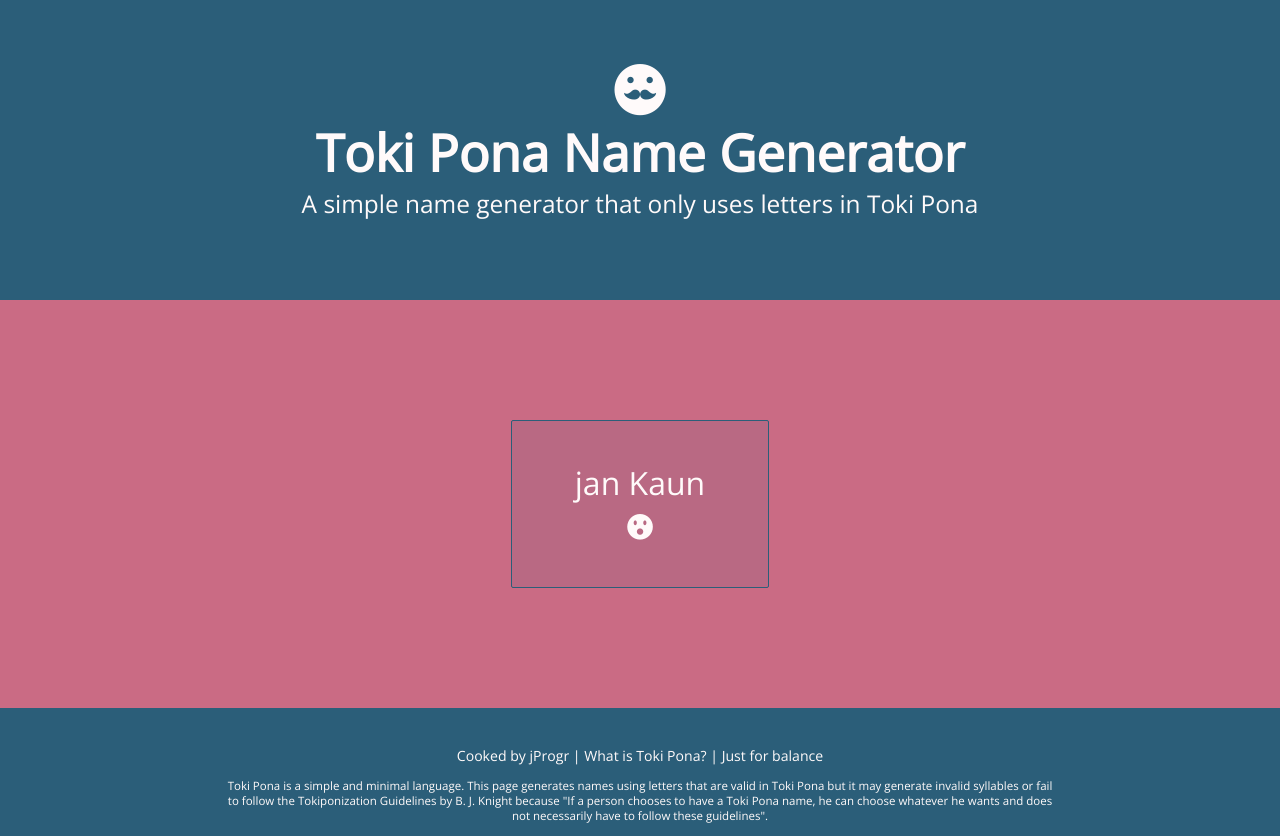
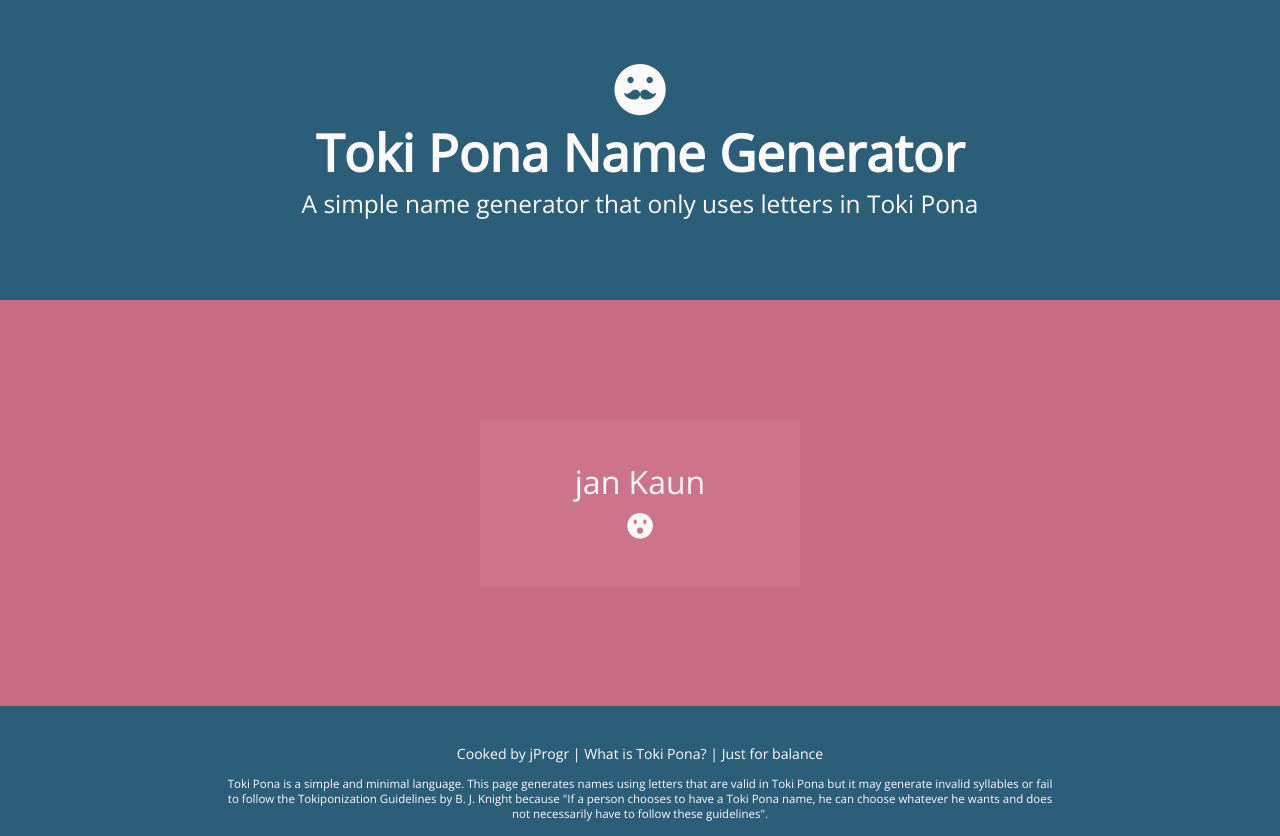
Before and after one commit to jProgr/toki-pona-name-gen, a plain HTML site: page index.html in a window 1280 px wide. Drawn offline with nearby package versions, Linux system fonts and the light colour scheme; files whose address does not match are found by name.

Commit message:
Redesign of main

```diff
--- a/main.css
+++ b/main.css
@@ -50,13 +50,15 @@ p.subtitle { font-size: 1.91vw; }
 
 #main div.container
 {
-    width: 8em;
+    width: 10em;
     text-align: center;
     padding-top: 5vh;
     padding-bottom: 5vh;
-    border: solid #2B5E79 1px;
-    border-radius: 2px;
-    background-color: rgba(43, 94, 121, .1);
+    /*border-top: solid #2B5E79 1px;*/
+    /*border-bottom: solid snow 1px;*/
+    border-radius: 1px;
+    /*background-color: rgba(43, 94, 121, .1);*/
+    background-color: rgba(255, 255, 255, .05);
 }
 
 button#new-name
```
